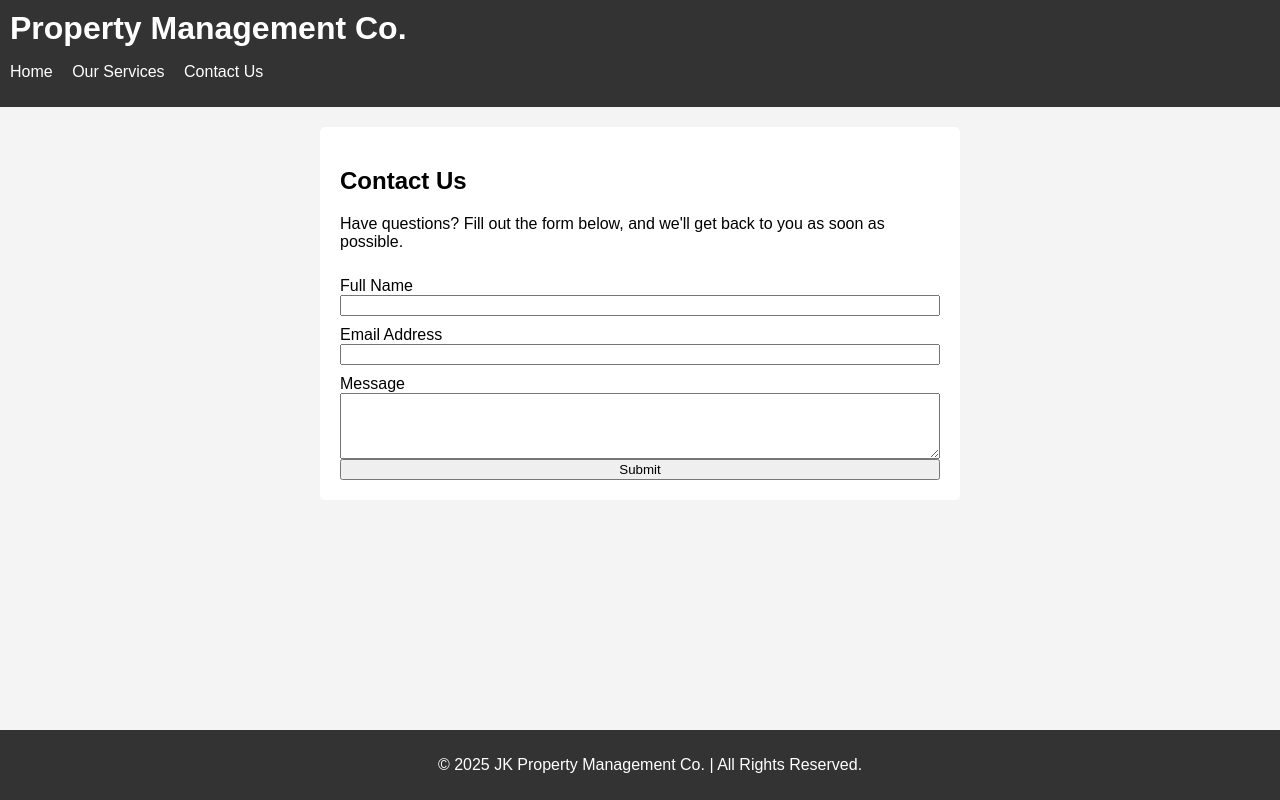
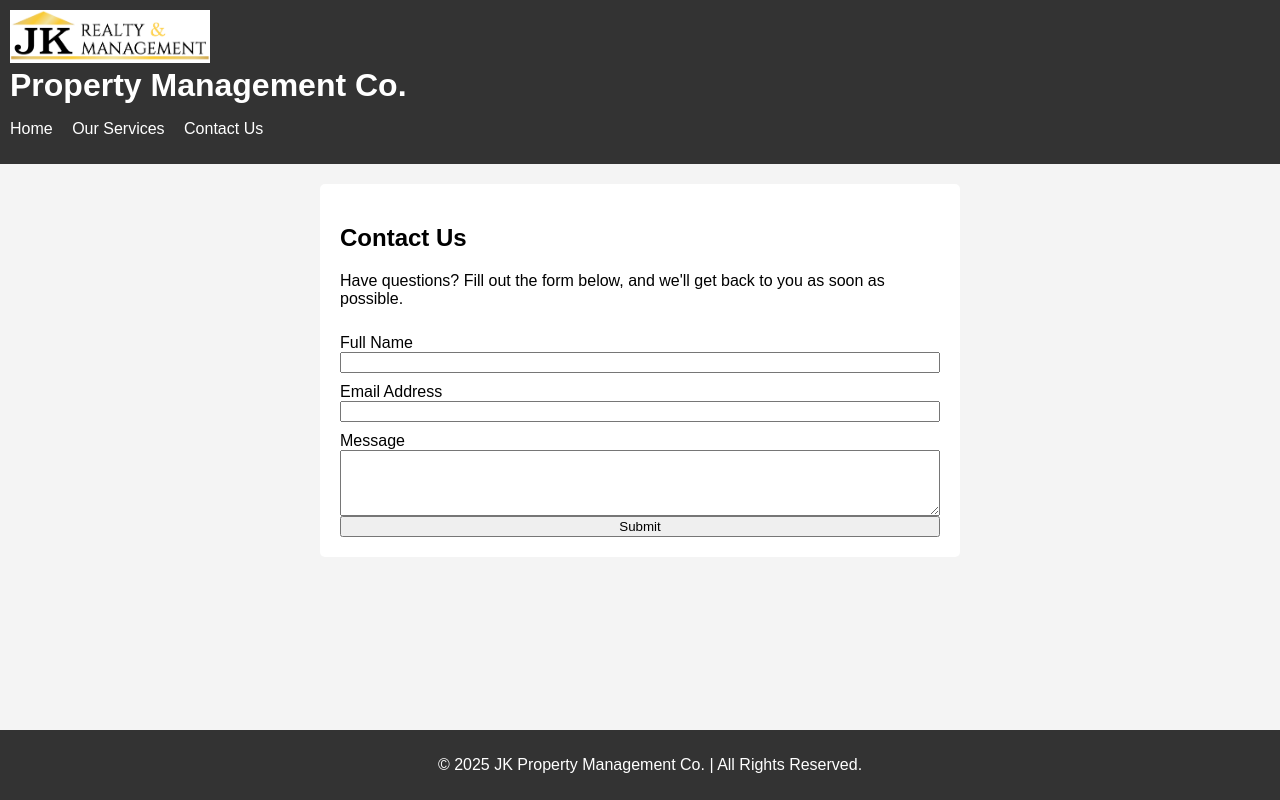
Before and after one commit to GitjoonJK/GitjoonJK, a plain HTML site: page contact.html in a window 1280 px wide. Drawn offline with Linux system fonts and the light colour scheme.

Commit message:
Add files via upload

```diff
--- a/contact.html
+++ b/contact.html
@@ -9,6 +9,7 @@
 <body>
     <header>
         <div class="logo">
+	<img src="images/logo JK.jpg" style="max-width: 200px;">
             <h1>Property Management Co.</h1>
         </div>
         <nav>
```
Also changed, not shown: services.html (+1 -0 lines).
